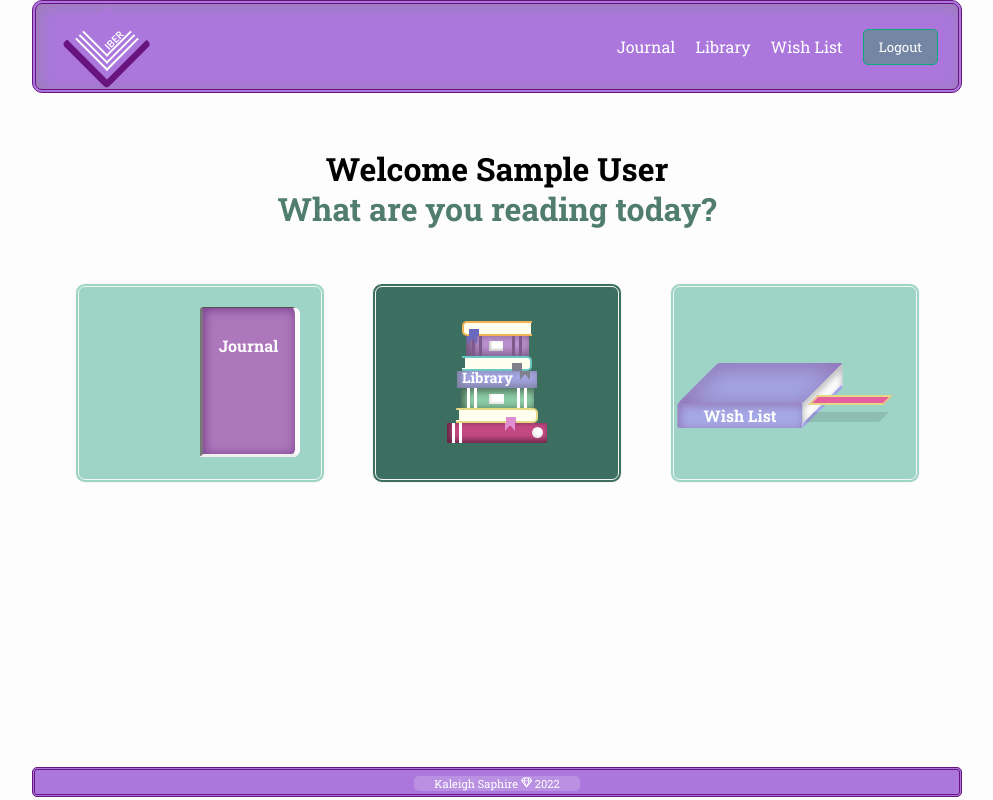
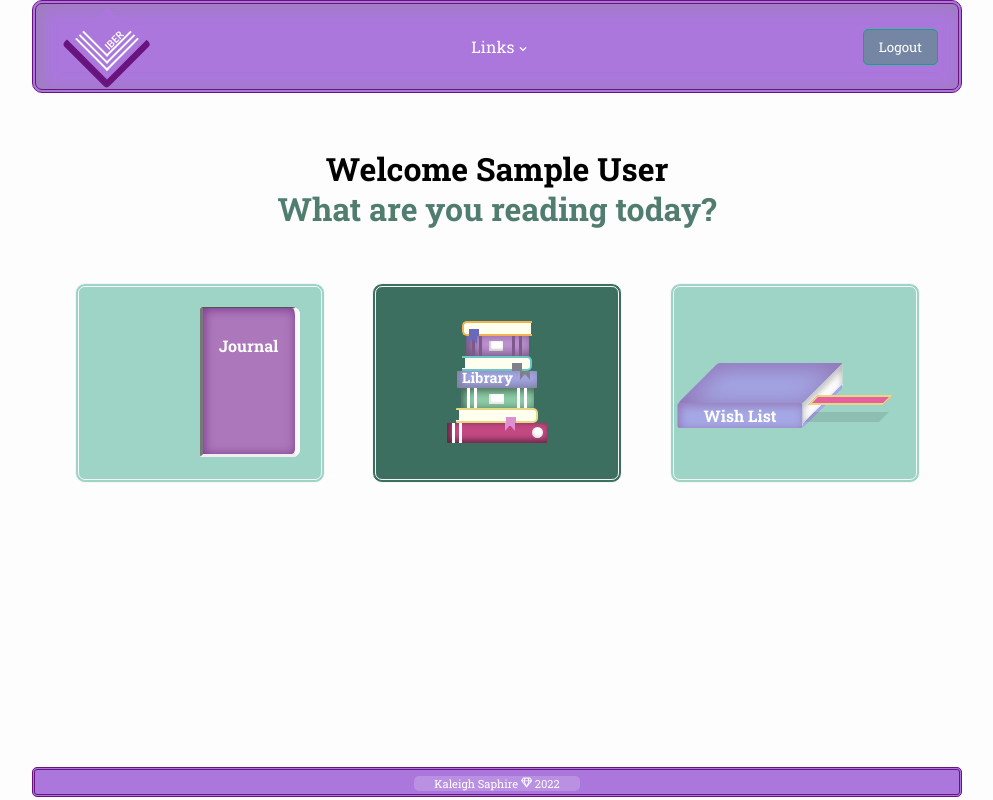
Before and after one commit to kaleighsaphire/mern-project, a React (Create React App) app in the folder frontend/: page /dashboard in a window 1280 px wide. Shown: the whole page, without its empty margins (143-1136 px from the left). Built offline with nearby package versions, Linux system fonts and the light colour scheme; sample sign-in values are in the browser's storage.

Commit message:
Fix: Added drop down nav

```diff
--- a/frontend/src/components/Header.jsx
+++ b/frontend/src/components/Header.jsx
@@ -1,5 +1,6 @@
 import {Link, useNavigate} from 'react-router-dom'
 import {useSelector, useDispatch} from 'react-redux'
+import {FaChevronDown} from 'react-icons/fa'
 import {logout, reset} from '../features/auth/authSlice'
 
 function Header() {
@@ -26,9 +27,14 @@ function Header() {
             <div className="logo"><span>IBER</span></div>
             </div>
         </Link>
-        <ul>
             {user ? (
                 <>
+                <div class="dropdown">
+                        <button class="dropbtn">Links
+                        <FaChevronDown className='down' />
+                        </button>
+                        <div class="dropdown-content">
+                            <ul>
                                 <li>
                                     <Link to='/blog'>Journal</Link>
                                 </li>
@@ -38,21 +44,24 @@ function Header() {
                                 <li>
                                     <Link to='/wishlist'>Wish List</Link>
                                 </li>
-                    <li>
+                            </ul>
+                        </div>
+                </div>
                 <button className='btn' onClick={onLogout}>Logout</button>
-                    </li>
                 </>
             ) : (
                 <>
+                <ul className="logout-links">
                     <li>
-                        <Link to='/login'>Login</Link>
+                        <Link to='/login' className='logout-links'>Login</Link>
                     </li>
                     <li>
-                        <Link to='/register'>Register</Link>
+                        <Link to='/register' className='logout-links'>Register</Link>
                     </li>
+                    </ul>
                 </>
             )}
-        </ul>
+
     </header>
   )
 }
--- a/frontend/src/index.css
+++ b/frontend/src/index.css
@@ -107,25 +107,70 @@ p, .empty {
   background-color: rgba(171, 119, 221);
   box-shadow: inset 3px 2px 15px 1px rgba(139, 139, 139, 0.5);
 }
-.header ul {
+.logout-links {
   display: flex;
-  align-items: center;
-  justify-content: space-between;
+  gap: 15px;
 }
-.header ul li {
-  margin-left: 20px;
+.logout-links:hover {
+  color: rgb(12, 223, 159);
 }
-.header ul li a {
-  display: flex;
-  align-items: center;
-  user-select: none;
+/*************************/
+/************* Navbar ****/
+.navbar {
+  overflow: hidden;
 }
-.header ul li a:hover {
-  color: rgb(105, 19, 127);
+.navbar a {
+  font-size: 16px;
+  color: white;
+  text-align: center;
+  padding: 14px 16px;
+}
+.navbar a:hover, .dropdown:hover .dropbtn {
+  color: rgb(12, 223, 159);
+}
+.dropdown {
+  overflow: hidden;
+}
+.dropdown .dropbtn {
+  font-size: 1em;
+  color: white;
+  padding: 14px 16px;
+  background-color: inherit;
+  font-family: inherit;
+  margin: 0;
+}
+.dropdown-content {
+  display: none;
+  position: absolute;
+  background-color: rgb(252, 252, 252, .95);
+  border-radius: 5px;
+  box-shadow: 0px 8px 16px 0px rgba(0,0,0,0.2);
+  z-index: 1;
+}
+.dropdown-content a {
+  font-size: .9em;
+  padding: 12px 12px;
+  display: block;
+  text-align: left;
+  color: black;
+}
+.dropdown-content a:hover {
+  color:rgb(201, 45, 240);
+  background-color: rgb(157, 212, 197, .5);
+  border-radius: 5px;
+}
+
+.dropdown:hover .dropdown-content {
+  display: block;
+}
+.down {
+ font-size: small;
+ padding: 5px 0 0 5px;
 }
 /*************************/
 /********************Logo*/
 .logo-container {
+  justify-items: flex-start;
   display: flex;
   flex-direction: column;
   justify-content: center;
@@ -805,7 +850,7 @@ input.checkbox {
   justify-content: center;
 }
 .btn:hover {
-  background-color: rgb(227, 33, 101, 0.7);
+  background-color: rgb(7, 172, 123);
   border: 1px solid rgb(164, 114, 193);
   transform: scale(0.98);
 }
```
Lines whose indentation alone changed are shown as unchanged.
